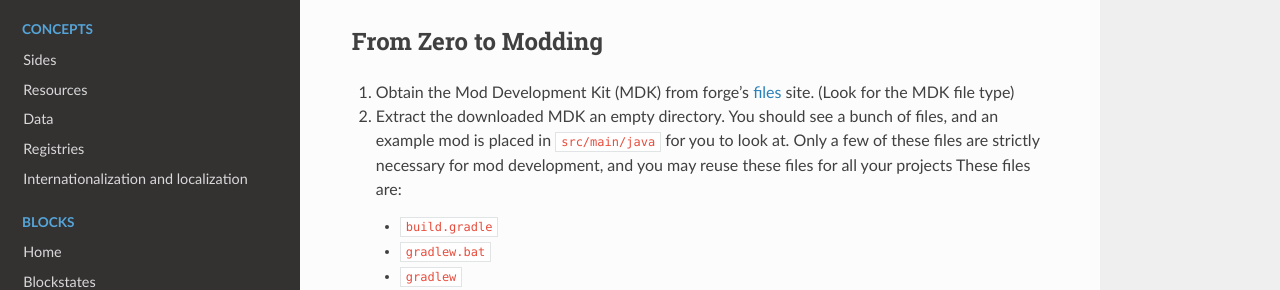
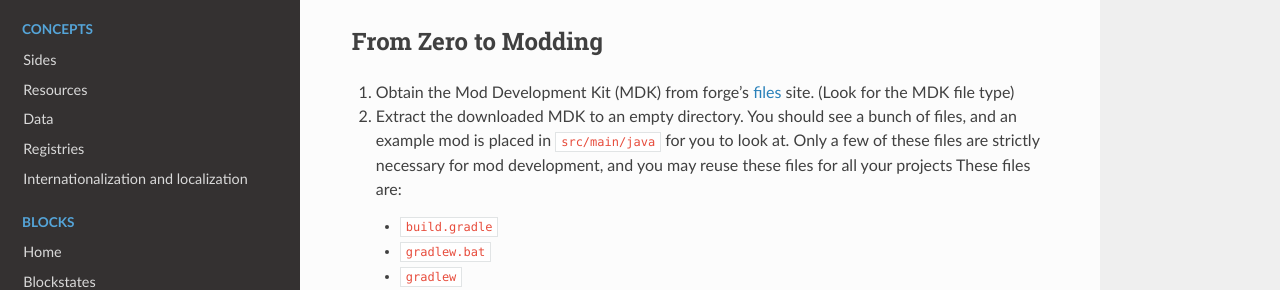
Before and after one commit to MinecraftForge/Documentation, an MkDocs documentation site: the page built from docs/gettingstarted/index.md, in a window 1280 px wide and 900 px high. Shown: the part 207-497 px from the top of the window. Built offline with MkDocs 1.6.1, drawn with Linux system fonts in a browser that asks for light colours; nearby versions of some CDN libraries.

Commit message:
Add missing "to"
Co-authored-by: sciwhiz12 <sciwhiz12@sciwhiz12.tk>

```diff
--- a/docs/gettingstarted/index.md
+++ b/docs/gettingstarted/index.md
@@ -7,7 +7,7 @@ From Zero to Modding
 --------------------
 
 1. Obtain the Mod Development Kit (MDK) from forge's [files][] site. (Look for the MDK file type)
-2. Extract the downloaded MDK an empty directory. You should see a bunch of files, and an example mod is placed in `src/main/java` for you to look at. Only a few of these files are strictly necessary for mod development, and you may reuse these files for all your projects These files are:
+2. Extract the downloaded MDK to an empty directory. You should see a bunch of files, and an example mod is placed in `src/main/java` for you to look at. Only a few of these files are strictly necessary for mod development, and you may reuse these files for all your projects These files are:
     * `build.gradle`
     * `gradlew.bat`
     * `gradlew`
```
